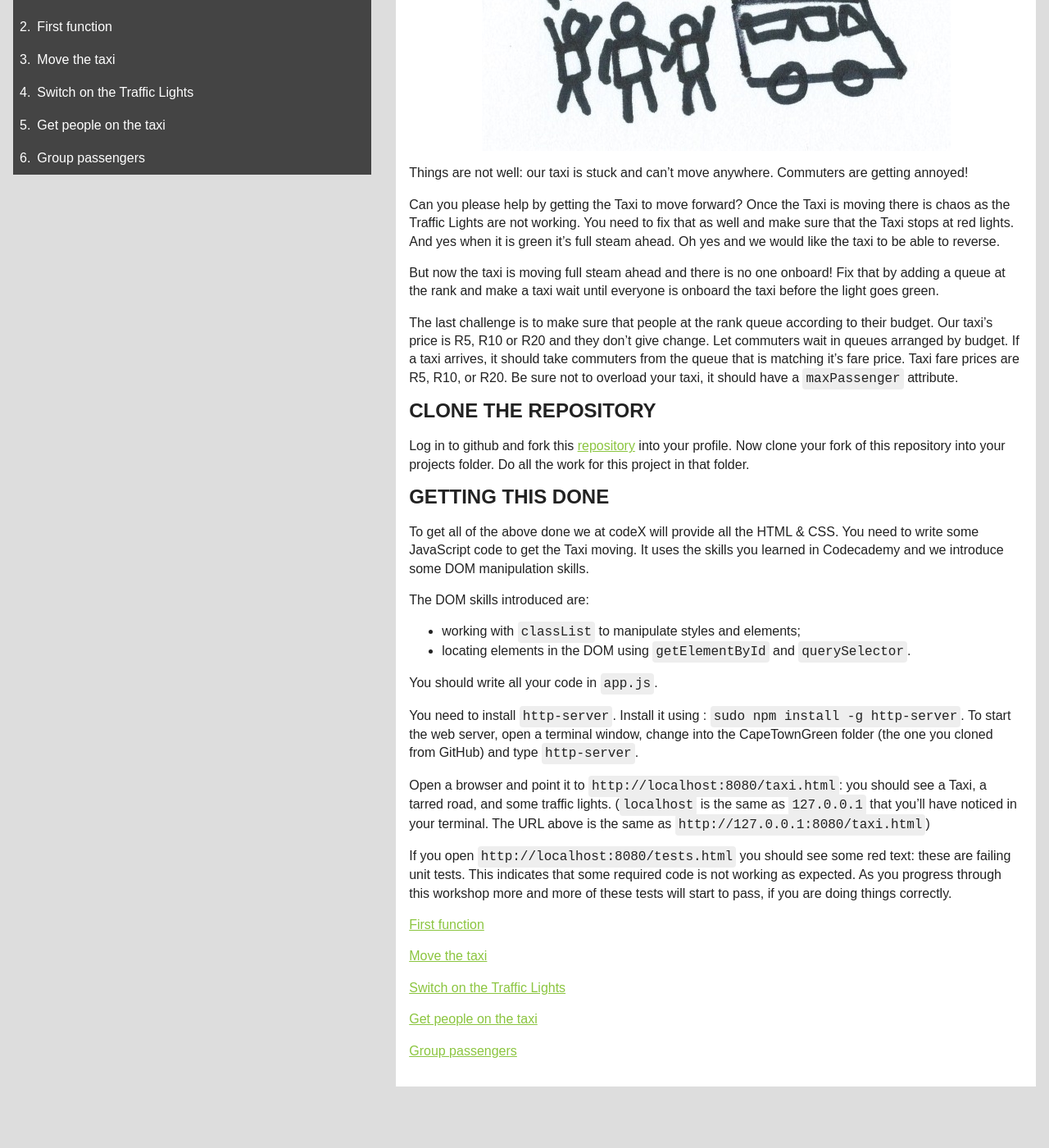
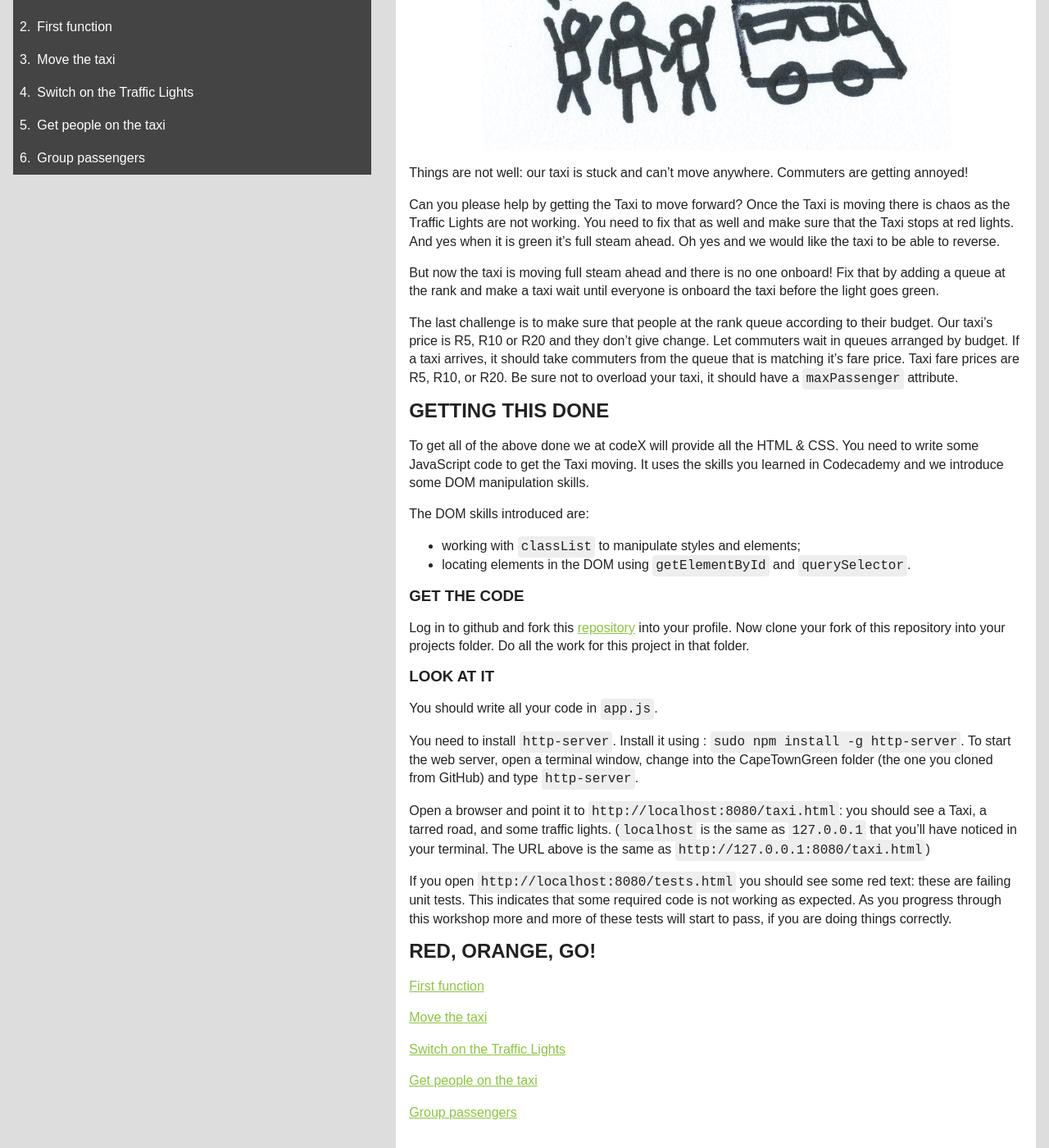
Before and after one commit to sxosh2010/CapeTownGreen, a Jekyll site: the page built from index.md, in a window 1280 px wide and 1400 px high, scrolled down 206 px. Shown: the whole window at 82% size. Built offline with Jekyll 4.4.1, drawn with Linux system fonts in a browser that asks for light colours; before the commit the page ends 1531 px from its top, so only the background shows below that; some of the changed lines change nothing that is shown.

Commit message:
added instructions where to find the code

```diff
--- a/index.md
+++ b/index.md
@@ -16,10 +16,6 @@ But now the taxi is moving full steam ahead and there is no one onboard! Fix tha
 
 The last challenge is to make sure that people at the rank queue according to their budget. Our taxi's price is R5, R10 or R20 and they don't give change. Let commuters wait in queues arranged by budget. If a taxi arrives, it should take commuters from the queue that is matching it's fare price. Taxi fare prices are R5, R10, or R20. Be sure not to overload your taxi, it should have a `maxPassenger` attribute.
 
-## Clone the repository
-
-Log in to github and fork this [repository](https://github.com/codex-academy/CapeTownGreen) into your profile. Now clone your fork of this repository into your projects folder. Do all the work for this project in that folder.
-
 ## Getting this done
 
 To get all of the above done we at codeX will provide all the HTML & CSS. You need to write some JavaScript code to get the Taxi moving. It uses the skills you learned in Codecademy and we introduce some DOM manipulation skills.
@@ -29,6 +25,12 @@ The DOM skills introduced are:
 * working with `classList` to manipulate styles and elements;
 * locating elements in the DOM using `getElementById` and `querySelector`.
 
+### Get the code
+
+Log in to github and fork this [repository](https://github.com/codex-academy/CapeTownGreen) into your profile. Now clone your fork of this repository into your projects folder. Do all the work for this project in that folder.
+
+### Look at it
+
 You should write all your code in `app.js`.
 
 You need to install `http-server`. Install it using : `sudo npm install -g http-server`. To start the web server, open a terminal window, change into the CapeTownGreen folder (the one you cloned from GitHub) and type `http-server`.
@@ -36,6 +38,8 @@ You need to install `http-server`. Install it using : `sudo npm install -g http-
 Open a browser and point it to `http://localhost:8080/taxi.html`: you should see a Taxi, a tarred road, and some traffic lights. (`localhost` is the same as `127.0.0.1` that you'll have noticed in your terminal. The URL above is the same as `http://127.0.0.1:8080/taxi.html`)
 
 If you open `http://localhost:8080/tests.html` you should see some red text: these are failing unit tests. This indicates that some required code is not working as expected. As you progress through this workshop more and more of these tests will start to pass, if you are doing things correctly.
+
+## Red, Orange, Go!
 
 [First function](instructions/first_functions.html)
 
```
